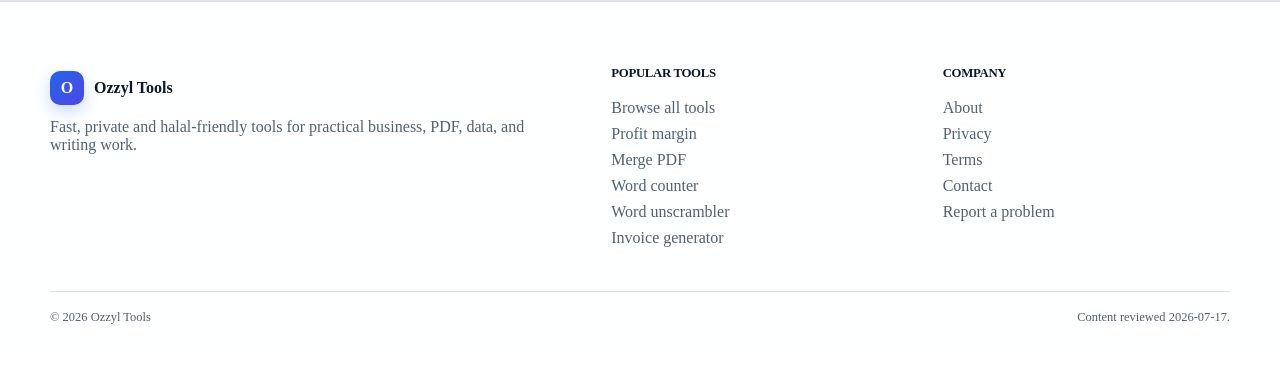
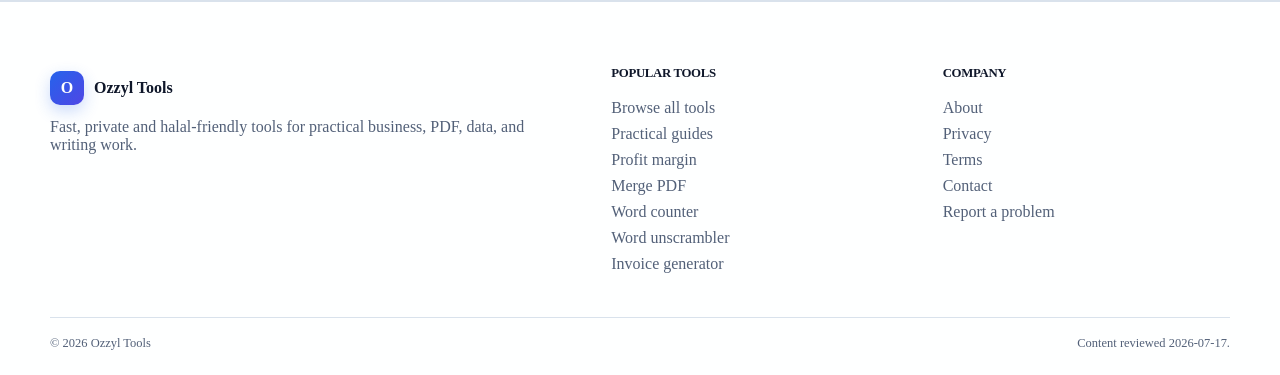
Before and after one commit to rahmatullahboss/ozzyl-tools, a Flask app: page /guides/ in a window 1280 px wide. Shown: the part 2272-2647 px from the top of the page. Before the commit the page ends 2596 px from the top, so only its background shows below. Run offline with Flask 3, Linux system fonts and the light colour scheme.

Commit message:
feat: link guides from navigation and related tools

```diff
--- a/app/templates/base.html
+++ b/app/templates/base.html
@@ -27,6 +27,7 @@
   <link rel="stylesheet" href="{{ url_for('static', filename='css/app.css') }}">
   <link rel="stylesheet" href="{{ url_for('static', filename='css/components.css') }}">
   <link rel="stylesheet" href="{{ url_for('static', filename='css/polish.css') }}">
+  {% if contextual_guide %}<link rel="stylesheet" href="{{ url_for('static', filename='css/guides.css') }}">{% endif %}
   {% block styles %}{% endblock %}
   <script nonce="{{ g.csp_nonce }}">(function(){var t=localStorage.getItem('ozzyl-theme')||'auto';document.documentElement.dataset.theme=t;if(t==='dark'||(t==='auto'&&matchMedia('(prefers-color-scheme: dark)').matches)){document.documentElement.classList.add('dark')}})();</script>
   <script type="application/ld+json" nonce="{{ g.csp_nonce }}">{{ {
@@ -45,6 +46,7 @@
       <a class="brand" href="{{ url_for('main.home') }}" aria-label="{{ site_name }} home"><span class="brand-mark" aria-hidden="true">O</span><span>{{ site_name }}</span></a>
       <nav class="desktop-nav" aria-label="Primary navigation">
         <a href="{{ url_for('tool_directory.index') }}">All Tools</a>
+        <a href="{{ guide_index_url }}">Guides</a>
         <a href="{{ url_for('main.home') }}#calculators">Calculators</a>
         <a href="{{ url_for('main.home') }}#utilities">Utilities</a>
         <a href="{{ url_for('main.home') }}#pdf-tools">PDF Tools</a>
@@ -60,6 +62,7 @@
     <div class="mobile-menu" id="mobile-menu" data-mobile-menu hidden>
       <nav class="container" aria-label="Mobile navigation">
         <a href="{{ url_for('tool_directory.index') }}">All tools</a>
+        <a href="{{ guide_index_url }}">Guides</a>
         <a href="{{ url_for('main.home') }}#calculators">Calculators</a>
         <a href="{{ url_for('main.home') }}#utilities">Utilities</a>
         <a href="{{ url_for('main.home') }}#pdf-tools">PDF tools</a>
@@ -74,10 +77,20 @@
 
   <main id="main-content" tabindex="-1">{% block content %}{% endblock %}</main>
 
+  {% if contextual_guide %}
+  <section class="section section-tight guide-contextual" aria-label="Related practical guide">
+    <div class="container guide-contextual-inner">
+      <span class="icon-tile">{{ icon('file-text', 22) }}</span>
+      <div><span class="eyebrow">Practical guide · {{ contextual_guide.reading_time }}</span><h2>{{ contextual_guide.title }}</h2><p>{{ contextual_guide.summary }}</p></div>
+      <a class="button button-primary" href="{{ contextual_guide.url }}">Read the guide</a>
+    </div>
+  </section>
+  {% endif %}
+
   <footer class="site-footer">
     <div class="container footer-grid">
       <div><a class="brand brand-footer" href="{{ url_for('main.home') }}"><span class="brand-mark" aria-hidden="true">O</span><span>{{ site_name }}</span></a><p>Fast, private and halal-friendly tools for practical business, PDF, data, and writing work.</p></div>
-      <div><h2>Popular tools</h2><a href="{{ url_for('tool_directory.index') }}">Browse all tools</a><a href="{{ url_for('main.calculator', slug='profit-margin-calculator') }}">Profit margin</a><a href="{{ url_for('pdf_tools.merge_pdf') }}">Merge PDF</a><a href="{{ url_for('utility_tools.word_counter') }}">Word counter</a><a href="{{ url_for('word_tools.word_unscrambler') }}">Word unscrambler</a><a href="{{ url_for('main.document_generator', document_type='invoice') }}">Invoice generator</a></div>
+      <div><h2>Popular tools</h2><a href="{{ url_for('tool_directory.index') }}">Browse all tools</a><a href="{{ guide_index_url }}">Practical guides</a><a href="{{ url_for('main.calculator', slug='profit-margin-calculator') }}">Profit margin</a><a href="{{ url_for('pdf_tools.merge_pdf') }}">Merge PDF</a><a href="{{ url_for('utility_tools.word_counter') }}">Word counter</a><a href="{{ url_for('word_tools.word_unscrambler') }}">Word unscrambler</a><a href="{{ url_for('main.document_generator', document_type='invoice') }}">Invoice generator</a></div>
       <div><h2>Company</h2><a href="{{ url_for('main.about') }}">About</a><a href="{{ url_for('main.privacy') }}">Privacy</a><a href="{{ url_for('main.terms') }}">Terms</a><a href="mailto:{{ contact_email }}">Contact</a><a href="mailto:{{ contact_email }}?subject=Report%20a%20problem%20on%20Ozzyl%20Tools&amp;body=Page%3A%20{{ site_url }}{{ request.path }}%0A%0APlease%20describe%20the%20problem%3A%0A%0AExpected%20result%3A%0A%0ABrowser%20or%20device%20(optional)%3A%20">Report a problem</a></div>
     </div>
     <div class="container footer-bottom"><span>© {{ current_year }} {{ site_name }}</span><span>Content reviewed {{ content_updated }}.</span></div>
```
